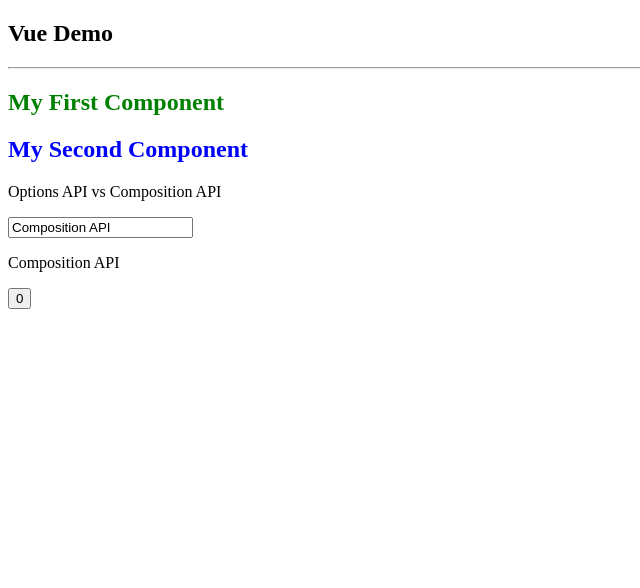
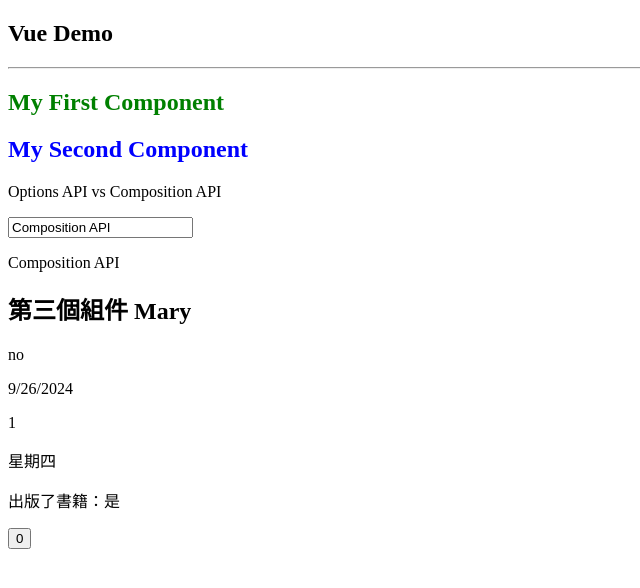
Before and after one commit to HsiaoHungWang/vue-demo, a Vue app: page / in a window 1280 px wide. Shown: the top 588 px of the page, without its empty margins (0-640 px from the left). Built offline with nearby package versions, Linux system fonts and the light colour scheme.

Commit message:
Text Interpolation 練習

```diff
--- a/src/App.vue
+++ b/src/App.vue
@@ -2,6 +2,8 @@
 import ButtonCount from './components/ButtonCount.vue';
 import FirstComponent from './components/FirstComponent.vue';
 import SecondComponent from './components/SecondComponent.vue';
+import ThirdComponent from './components/ThirdComponent.vue';
+
 
 </script>
 
@@ -12,6 +14,9 @@ import SecondComponent from './components/SecondComponent.vue';
 <FirstComponent></FirstComponent>
 <!-- <first-component></first-component> -->
 <SecondComponent></SecondComponent>
+<ThirdComponent></ThirdComponent>
+
+
 
 <ButtonCount></ButtonCount>
 
--- /dev/null
+++ b/src/components/ThirdComponent.vue
@@ -0,0 +1,38 @@
+<script setup>
+import { ref } from 'vue';
+
+    const i = ref(0);
+    const week = ["日", "一", "二", "三", "四", "五", "六"]
+    const author = ref({
+    books: [
+        'Vue 2 - Advanced Guide',
+        'Vue 3 - Basic Guide',
+        'Vue 4 - The Mystery'
+    ]
+})
+
+
+    const isLogin = ref(false);
+    const getName = () => {
+        return 'Mary'
+    };
+    // const getName = () => 'Jack';
+</script>
+
+<template>
+    <div>
+      <h2>第三個組件 {{  getName() }}</h2>
+      <p>{{ isLogin ? "yes" : "no" }}</p>
+      <!--錯誤寫法 <p>{{ if(true){ return 'Hello '} }}</p> -->
+      <p>{{ new Date().toLocaleDateString() }}</p>
+      <!--錯誤寫法<p>{{ let name="Jack" }}</p> -->
+      <p>{{ i+1 }}</p>
+      <!--錯誤寫法 <p>{{ i+=1 }}</p> -->
+      <p>星期{{week[new Date().getDay()]}}</p>
+      <p>出版了書籍：{{author.books.length > 0 ? '是':'否'}}</p>
+    </div>
+</template>
+
+<style scoped>
+
+</style>
```
